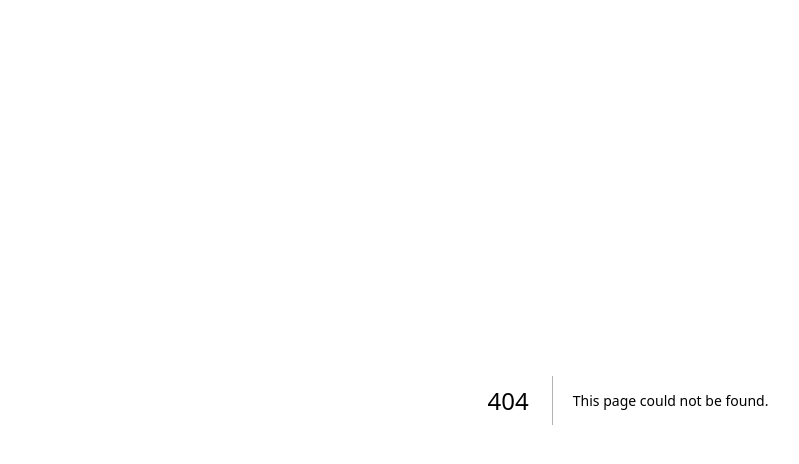
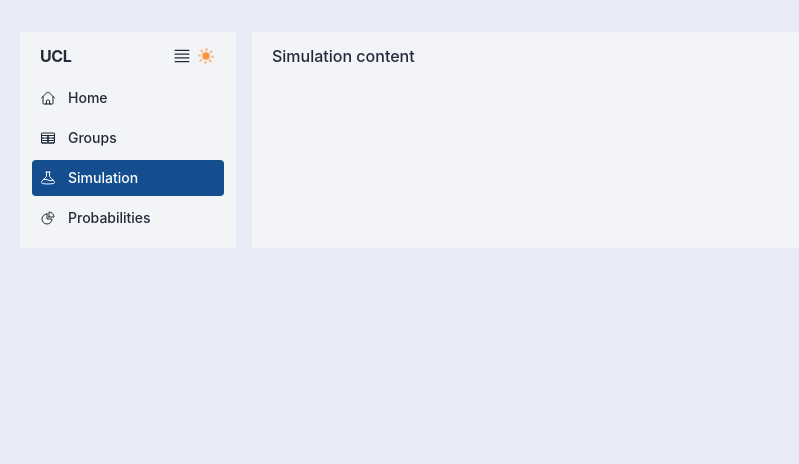
Before and after one commit to kiko-g/uefa-champions-league, a Next.js app: page /simulation in a window 1280 px wide. Before the commit this address had no page. Shown: the top 464 px of the page, without its empty margins (12-811 px from the left). Built offline with nearby package versions, Linux system fonts and the light colour scheme.

Commit message:
add: group standings embed

```diff
--- a/package.json
+++ b/package.json
@@ -12,6 +12,7 @@
   "dependencies": {
     "@headlessui/react": "^1.7.3",
     "@heroicons/react": "^2.0.12",
+    "classnames": "^2.3.2",
     "next": "13.0.0",
     "react": "18.2.0",
     "react-dom": "18.2.0"
--- /dev/null
+++ b/pages/components/GroupStandings.tsx
@@ -0,0 +1,25 @@
+import React from 'react'
+
+type Props = {}
+
+const GroupStandings = ({}: Props) => {
+  const groups = Array.from({ length: 8 }, (_, k) => k + 2)
+
+  return (
+    <div className="grid grid-cols-2 gap-x-8 gap-y-4">
+      {groups.map((group, index) => (
+        <iframe
+          width="100%"
+          height="400"
+          frameBorder="0"
+          scrolling="no"
+          key={`group-${index}`}
+          id={`sofa-standings-embed-146${group}-41897`}
+          src={`https://www.sofascore.com/tournament/146${group}/41897/standings/tables/embed`}
+        ></iframe>
+      ))}
+    </div>
+  )
+}
+
+export default GroupStandings
--- /dev/null
+++ b/pages/groups.tsx
@@ -0,0 +1,14 @@
+import Image from 'next/image'
+import Layout from './layout'
+import styles from '../styles/Groups.module.css'
+import GroupStandings from './components/GroupStandings'
+
+export default function Groups() {
+  return (
+    <Layout>
+      <div className={styles.groups}>
+        <GroupStandings />
+      </div>
+    </Layout>
+  )
+}
--- a/pages/index.tsx
+++ b/pages/index.tsx
@@ -2,6 +2,7 @@ import Head from 'next/head'
 import Image from 'next/image'
 import Layout from './layout'
 import styles from '../styles/Home.module.css'
+
 
 export default function Home() {
   return (
--- a/pages/layout/Navigator.tsx
+++ b/pages/layout/Navigator.tsx
@@ -1,16 +1,24 @@
+import { useRouter } from 'next/router'
 import Link from 'next/link'
 import Toggler from './Toggler'
+import classNames from 'classnames'
 import DarkModeSwitchMinimal from './DarkModeSwitchMinimal'
 import { useState } from 'react'
-import { BeakerIcon, GlobeEuropeAfricaIcon } from '@heroicons/react/24/outline'
+import { HomeIcon, TableCellsIcon, BeakerIcon, ChartPieIcon } from '@heroicons/react/24/outline'
 
 export default function Navigator() {
   const [toggle, setToggle] = useState(true)
   const nav = [
-    { name: 'Tournament', route: '/', icon: GlobeEuropeAfricaIcon },
-    { name: 'Custom Draw', route: '/', icon: BeakerIcon },
-    { name: 'Over the years', route: '/', icon: BeakerIcon },
+    { name: 'Home', route: '/', icon: HomeIcon },
+    { name: 'Groups', route: '/groups', icon: TableCellsIcon },
+    { name: 'Simulation', route: '/simulation', icon: BeakerIcon },
+    { name: 'Probabilities', route: '/probabilities', icon: ChartPieIcon },
   ]
+
+  const isActive = (route: string) => {
+    const router = useRouter()
+    return route === router.asPath
+  }
 
   return (
     <>
@@ -27,12 +35,16 @@ export default function Navigator() {
         </div>
 
         {toggle ? (
-          <div className="flex flex-col gap-y-1">
+          <div className="flex flex-col gap-y-0.5">
             {nav.map((item, index) => (
               <Link href={item.route} key={`nav-${index}`}>
                 <div
-                  className="flex items-center justify-start gap-x-3 rounded
-                px-2 py-1.5 transition hover:bg-primary hover:text-white"
+                  className={classNames(
+                    'flex items-center justify-start gap-x-3 rounded px-2 py-1.5 transition',
+                    isActive(item.route)
+                      ? 'bg-primary text-white hover:opacity-80'
+                      : 'hover:bg-primary hover:text-white'
+                  )}
                 >
                   <item.icon className="h-4 w-4" />
                   <span className="text-sm">{item.name}</span>
@@ -59,8 +71,12 @@ export default function Navigator() {
             {nav.map((item, index) => (
               <Link href={item.route} key={`nav-${index}`}>
                 <div
-                  className="flex items-center justify-start gap-x-3 rounded
-                px-2 py-2 transition hover:bg-primary hover:text-white"
+                  className={classNames(
+                    'flex items-center justify-start gap-x-3 rounded px-2 py-2 transition',
+                    isActive(item.route)
+                      ? 'bg-primary text-white hover:opacity-80'
+                      : 'hover:bg-primary hover:text-white'
+                  )}
                 >
                   <item.icon className="h-4 w-4" />
                   <span className="text-sm">{item.name}</span>
@@ -77,8 +93,12 @@ export default function Navigator() {
               {nav.map((item, index) => (
                 <Link href={item.route} key={`nav-${index}`}>
                   <div
-                    className="flex items-center justify-start gap-x-3 rounded
-                  px-2 py-2 transition hover:bg-primary hover:text-white hover:opacity-80"
+                    className={classNames(
+                      'flex items-center justify-start gap-x-3 rounded px-2 py-2 transition',
+                      isActive(item.route)
+                        ? 'bg-primary text-white hover:opacity-80'
+                        : 'hover:bg-primary hover:text-white'
+                    )}
                   >
                     <item.icon className="h-4 w-4" />
                   </div>
--- a/pages/layout/index.tsx
+++ b/pages/layout/index.tsx
@@ -12,7 +12,7 @@ export default function Layout({ children }: Props) {
       font-medium text-gray-800 opacity-[99%] dark:bg-navy dark:text-white"
     >
       <Helmet />
-      <main className="container flex w-full flex-col gap-x-3 gap-y-3 p-4 md:gap-x-4 md:p-8 lg:flex-row lg:gap-y-0">
+      <main className="flex w-full flex-col gap-x-3 gap-y-3 p-4 md:gap-x-4 md:p-8 lg:flex-row lg:gap-y-0">
         <Navigator />
         <div className="w-full rounded bg-light p-3 dark:bg-navyish">{children}</div>
       </main>
--- /dev/null
+++ b/pages/probabilities.tsx
@@ -0,0 +1,13 @@
+import Image from 'next/image'
+import Layout from './layout'
+import styles from '../styles/Probabilities.module.css'
+
+export default function Probabilities() {
+  return (
+    <Layout>
+      <div className={styles.probabilities}>
+        <h3>Probabilities content</h3>
+      </div>
+    </Layout>
+  )
+}
--- /dev/null
+++ b/pages/simulation.tsx
@@ -0,0 +1,13 @@
+import Image from 'next/image'
+import Layout from './layout'
+import styles from '../styles/Simulation.module.css'
+
+export default function Simulation() {
+  return (
+    <Layout>
+      <div className={styles.simulation}>
+        <h3>Simulation content</h3>
+      </div>
+    </Layout>
+  )
+}
--- /dev/null
+++ b/styles/Groups.module.css
@@ -0,0 +1,3 @@
+.groups {
+  @apply w-full px-2;
+}
--- /dev/null
+++ b/styles/Probabilities.module.css
@@ -0,0 +1,3 @@
+.probabilities {
+  @apply w-full px-2;
+}
--- /dev/null
+++ b/styles/Simulation.module.css
@@ -0,0 +1,3 @@
+.simulation {
+  @apply w-full px-2;
+}
```
Also changed, not shown: 1 other file (tests, documents, lock files or other folders).
